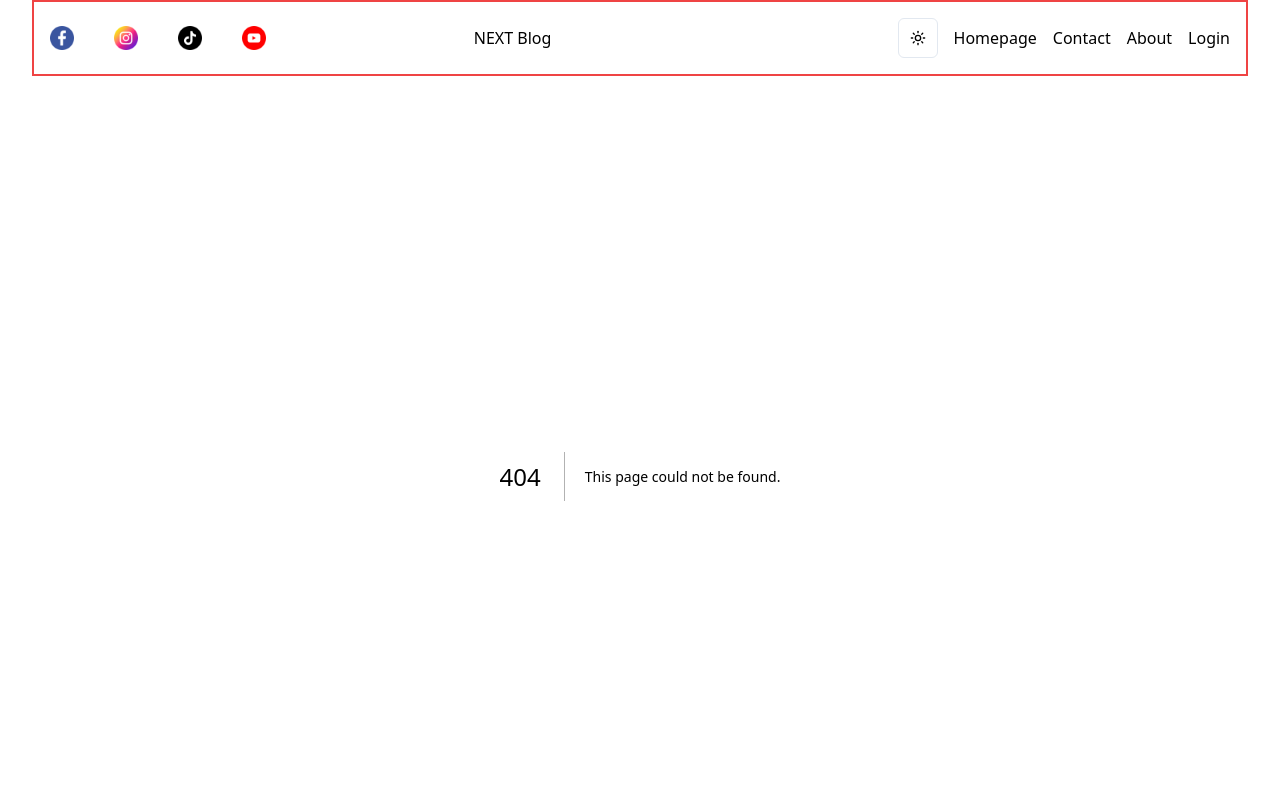
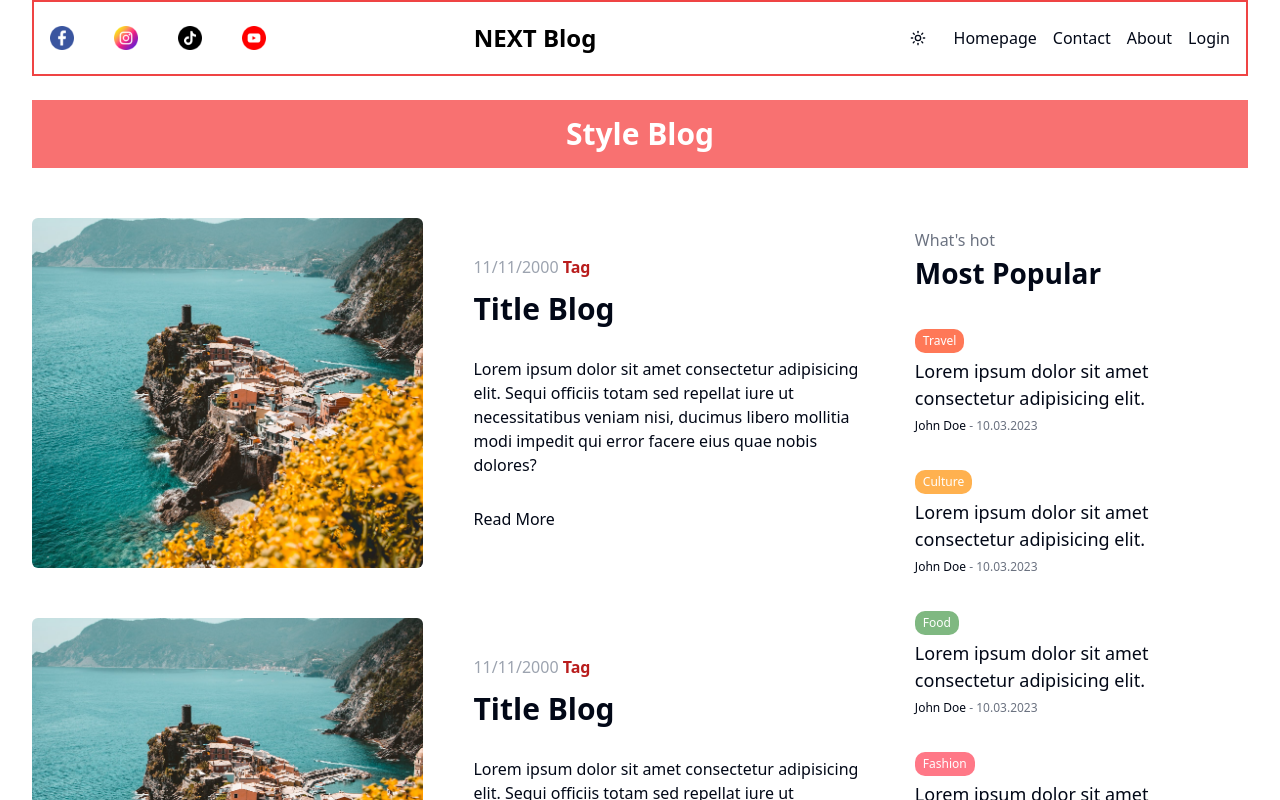
Before and after one commit to BrookTinnapat/next-blog-app, a Next.js app: page /blog in a window 1280 px wide. Before the commit this address had no page. Shown: the top 800 px of the page. Built offline with nearby package versions, Linux system fonts and the light colour scheme.

Commit message:
feat: add blog page

```diff
--- /dev/null
+++ b/app/blog/page.jsx
@@ -0,0 +1,19 @@
+import React from "react";
+import CardList from "@/components/cardList/CardList";
+import Menu from "@/components/menu/Menu";
+
+const BlogPage = () => {
+  return (
+    <div>
+      <h1 className="bg-red-400 py-4 mt-6 text-white text-3xl font-bold text-center capitalize">
+        Style Blog
+      </h1>
+      <div className="flex gap-[50px]">
+        <CardList />
+        <Menu />
+      </div>
+    </div>
+  );
+};
+
+export default BlogPage;
--- a/components/authLinks/AuthLinks.jsx
+++ b/components/authLinks/AuthLinks.jsx
@@ -32,7 +32,7 @@ const AuthLinks = () => {
       )}
       <div></div>
       <DropdownMenu>
-        <DropdownMenuTrigger>
+        <DropdownMenuTrigger className="">
           <Bars3Icon className="w-6 h-6 cursor-pointer md:hidden" />
           {/* Using the bars-3 icon */}
         </DropdownMenuTrigger>
--- a/components/footer/Footer.jsx
+++ b/components/footer/Footer.jsx
@@ -8,20 +8,20 @@ const Footer = () => {
       <div className="flex-1 flex flex-col gap-[14px]">
         <div className="flex items-center gap-[10px]">
           {/* <Image src="/logo.png" alt="lama blog" width={50} height={50} /> */}
-          <h1 className="text-xl">Next Blog</h1>
+          <h1 className="text-xl hidden md:block">Next Blog</h1>
         </div>
-        <p className="font-[300] w-max-[500px]">
+        <p className="font-[300] w-max-[500px] hidden md:block">
           Lorem, ipsum dolor sit amet consectetur adipisicing elit. Enim
           necessitatibus similique aspernatur obcaecati veritatis. Aperiam cum
           porro sequi, totam minima consequuntur, aspernatur deleniti vero
           repellendus dorales.
         </p>
-        <div className="mt-[10px] flex gap-[10px]">
+        {/* <div className="mt-[10px] flex gap-[10px] ">
           <Image src="/facebook.png" alt="" width={18} height={18} />
           <Image src="/instagram.png" alt="" width={18} height={18} />
           <Image src="/tiktok.png" alt="" width={18} height={18} />
           <Image src="/youtube.png" alt="" width={18} height={18} />
-        </div>
+        </div> */}
       </div>
       <div className="flex justify-end gap-[100px]">
         <div className="flex-1 flex flex-col gap-[10px] font-[300]">
--- a/components/navbar/Navbar.jsx
+++ b/components/navbar/Navbar.jsx
@@ -30,15 +30,15 @@ const Navbar = () => {
         <Image src="/tiktok.png" alt="tiktok" width={24} height={24} />
         <Image src="/youtube.png" alt="youtube" width={24} height={24} />
       </div>
-      <div className="flex flex-1 items-center text-black dark:text-white">
-        NEXT Blog
+      <div className="flex flex-1 items-center font-bold text-2xl text-black dark:text-white">
+        <Link href="/"> NEXT Blog</Link>
       </div>
       <div className="flex items-center gap-4">
         <Button
-          variant="outline"
+          variant="outline none"
           size="icon"
           onClick={handleThemeToggle}
-          className="p-2"
+          className="p-1"
         >
           {theme === "light" ? (
             <Moon className="h-[1rem] w-[1rem]" />
```
